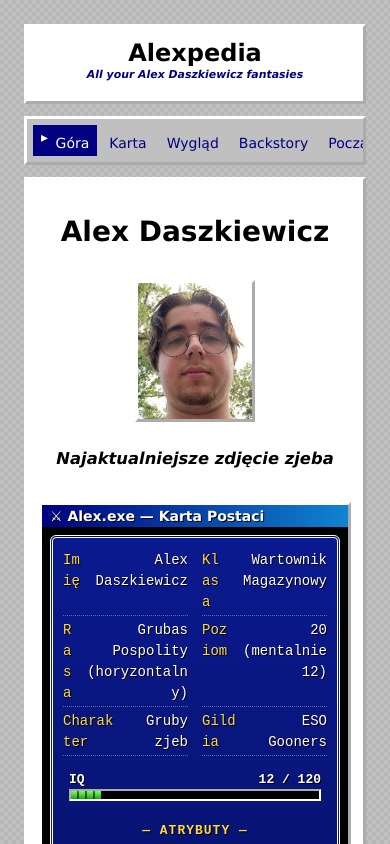
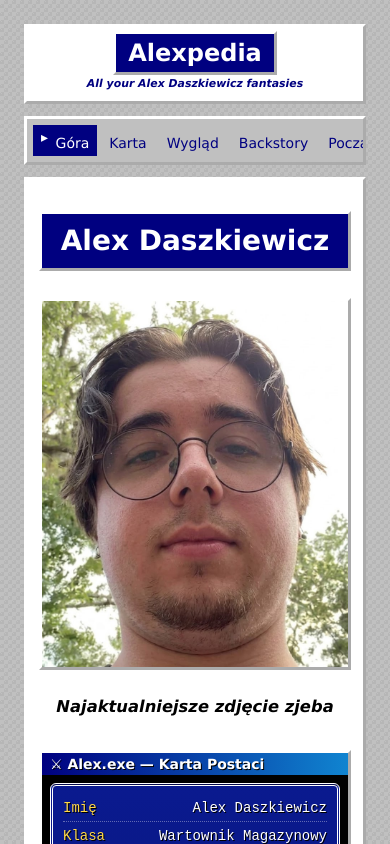
Before and after one commit to ToNkDev/Alexpedia, a React (Vite) app in the folder alexpedia/: page / in a window 390 px wide. Shown: the top 844 px of the page. Built offline with nearby package versions, Linux system fonts and the light colour scheme.

Commit message:
Aktualizacja CSS dla telefonów i nowa czcionka

```diff
--- a/alexpedia/src/index.css
+++ b/alexpedia/src/index.css
@@ -60,6 +60,14 @@ button:focus-visible {
 
 @supports (-moz-appearance: none) {
   html, .lyrics, .sidemenu ul { scrollbar-color: var(--gray) #e8e8e8; }
+}
+
+/* ---------- HEADINGS ---------- */
+h1, h2 {
+  background-color: var(--navy);
+  color: #fff;
+  border: 3px outset #fff;
+  padding: 6px 12px;
 }
 
 /* ---------- STICKY TOP BAR ---------- */
@@ -232,9 +240,6 @@ video:hover { box-shadow: 0 0 0 2px var(--sky), 5px 5px 0 var(--navy); }
   height: auto;
   margin: 0;
   border: 3px outset #fff;
-  /* optional: uniform tiles (crops photos), uncomment:
-  aspect-ratio: 4 / 3;
-  object-fit: cover; */
 }
 
 /* videos in the gallery: fill their cell, all the same size */
@@ -420,4 +425,22 @@ video:hover { box-shadow: 0 0 0 2px var(--sky), 5px 5px 0 var(--navy); }
 
 /* equipment / skills / weaknesses */
 .rpg-lists {
-  display: grid;}
+  display: grid;
+}
+
+/* ---------- MOBILE SCALING OVERRIDES ---------- */
+@media (max-width: 600px) {
+  /* Collapse all 2-column grids into a single column for narrow phones */
+  .rpg-profile,
+  .rpg-stats,
+  .gallery {
+    grid-template-columns: 1fr;
+  }
+
+  /* Make images and videos expand to fill screen space optimally on phones */
+  .imgInsert2,
+  .vidInsert,
+  #mainProf {
+    width: 100%;
+  }
+}
```
